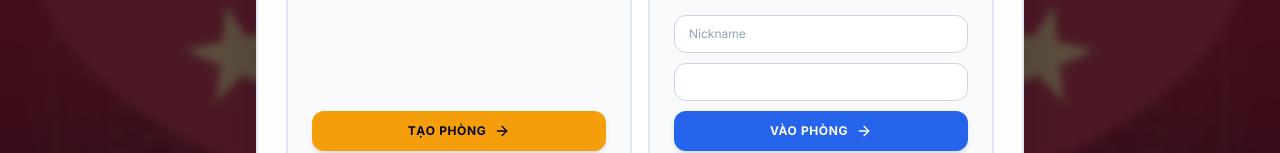
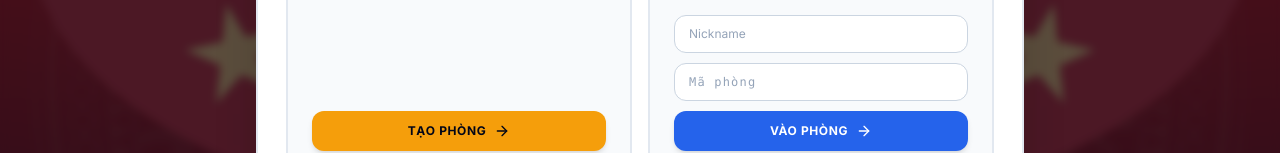
Before and after one commit to zafkielzz/HCM_minigame, a React (Vite) app: page / in a window 1280 px wide. Both pictures are taken after a click on the button "🏆 Vào Đấu Phòng Lớp Học (Thi đấu tập thể)". Shown: the part 570-723 px from the top of the page. Built offline with nearby package versions, Linux system fonts and the light colour scheme; a web font is replaced by a local one.

Commit message:
style(leaderboard): add simple 'Mã phòng' placeholder without example

```diff
--- a/src/components/LeaderboardRoom.jsx
+++ b/src/components/LeaderboardRoom.jsx
@@ -272,9 +272,10 @@ export default function LeaderboardRoom({
                 />
                 <input
                   type="text"
+                  placeholder="Mã phòng"
                   value={roomCode}
                   onChange={(e) => setRoomCode(e.target.value)}
-                  className="w-full px-3.5 py-2.5 text-xs bg-white border border-slate-300 rounded-xl text-slate-900 uppercase tracking-widest font-mono focus:outline-none focus:border-blue-500"
+                  className="w-full px-3.5 py-2.5 text-xs bg-white border border-slate-300 rounded-xl text-slate-900 placeholder:text-slate-400 placeholder:normal-case uppercase tracking-widest font-mono focus:outline-none focus:border-blue-500"
                   required
                 />
                 <button
```
